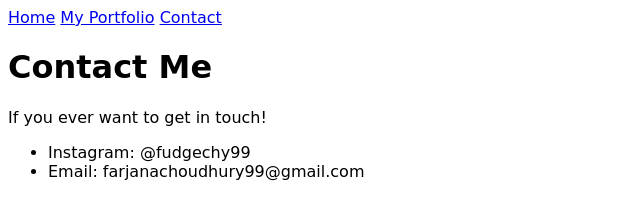
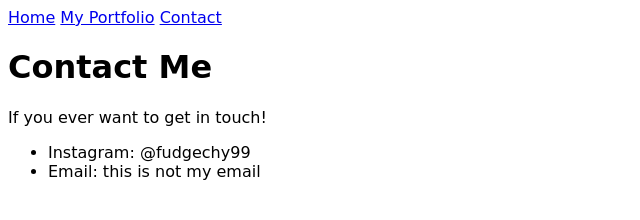
Before and after one commit to farjanamc/farjanamc.github.io, a plain HTML site: page contact.html in a window 1280 px wide. Shown: the whole page, without its empty margins (0-640 px from the left). Drawn offline with Linux system fonts and the light colour scheme.

Commit message:
Update contact.html

```diff
--- a/contact.html
+++ b/contact.html
@@ -20,7 +20,7 @@
   <p>If you ever want to get in touch!</p>
   <ul>
     <li>Instagram: @fudgechy99</li>
-    <li>Email: farjanachoudhury99@gmail.com</li>
+    <li>Email: this is not my email</li>
   </ul>
 </body>
 
```
